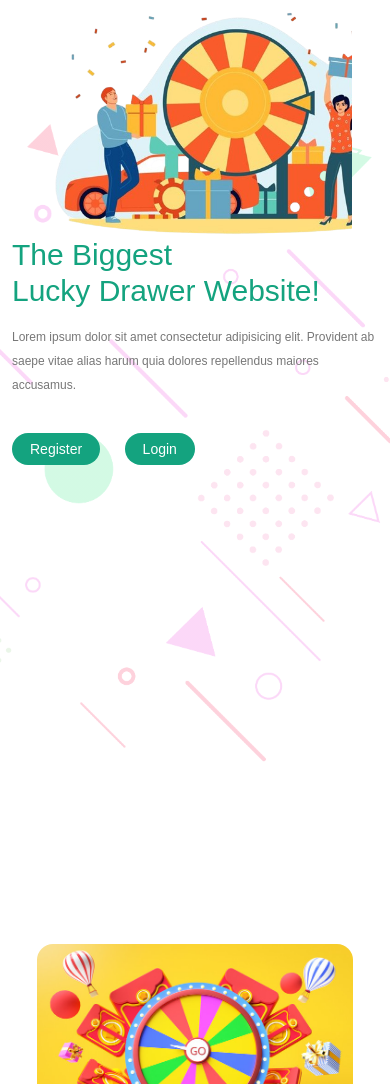
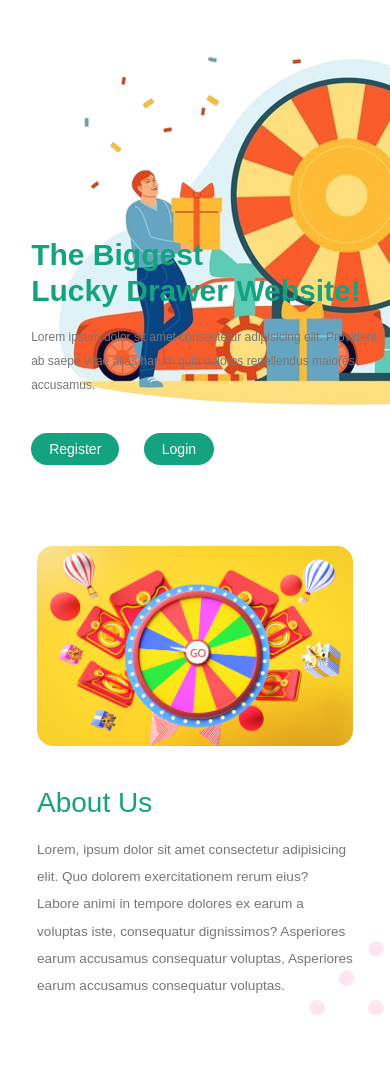
Before and after one commit to Tashanam-Shahbaz/FraudDetective-LuckyDrawWebApp, a Django app: page / in a window 390 px wide; the page is wider, and only the part inside the window is pictured. Shown: the part 183-1267 px from the top of that part. Run offline with Django 4.2, Linux system fonts and the light colour scheme.

Commit message:
minor changes in Css

```diff
--- a/frudDetection/static/css/main.css
+++ b/frudDetection/static/css/main.css
@@ -559,15 +561,9 @@
 
     /* Hero section is starting from here! */
 
-    .hero-sec{
-        height: 100vh;
-        flex-direction: column;
-        align-items: left;
-        padding: auto;
-    }
     .hero-img{
-        width: 400px;
-        height: 250px;
+        width: 1200px;
+        height: 11250px;
         background-image: url("../images/lucky_pin.png");
         background-size: cover;
     }
--- a/frudDetection/templates/landing.html
+++ b/frudDetection/templates/landing.html
@@ -19,10 +19,10 @@
   <!-- Navbar is ending from here! -->
    <!-- Hero section is starting from here -->
 
-   <div class="hero-sec row">
+   <div class="hero-sec" style="display: flex; padding: 8% 8% 4% 8%;">
     <div class="hero-cont">
     <div class="hero-txt">
-      <h1>The Biggest<br> Lucky Drawer Website!</h1>
+      <h1 style="font-weight: bolder;">The Biggest<br> Lucky Drawer Website!</h1>
       <p>Lorem ipsum dolor sit amet consectetur adipisicing elit. Provident ab saepe vitae alias harum quia dolores repellendus maiores accusamus.</p>
     </div>
     <div class="hero-btn">
@@ -30,7 +30,7 @@
       <a class="login" href="/signin">Login</a>
     </div>
   </div>
-    <div class="hero-img"></div>
+    <div><img src="../static/images/lucky_pin.png" /></div>
   </div>
 
   <!-- Hero section is ending from here -->
```
Also changed, not shown: other parts of frudDetection/static/css/main.css (+25 -10 lines), frudDetection/templates/admin.html (+9 -5 lines), frudDetection/static/images/admin-banner.png (added).
